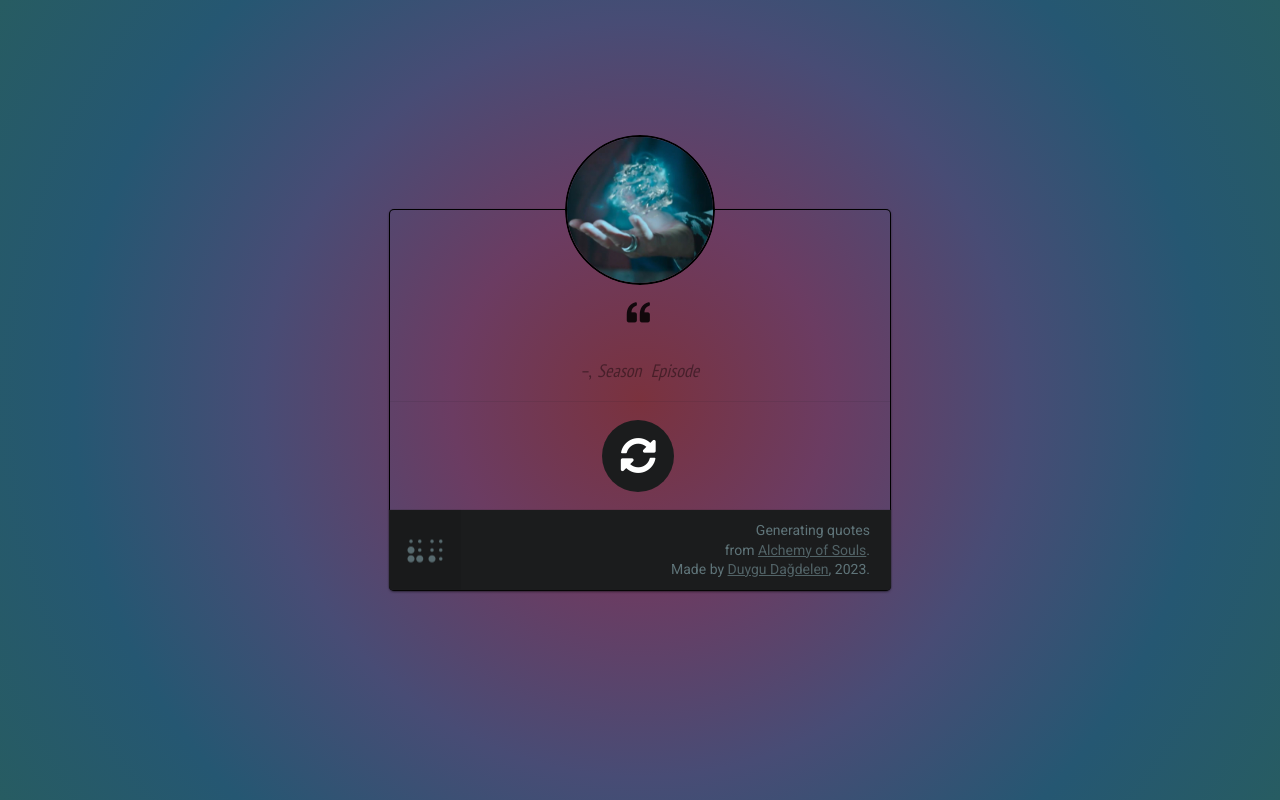
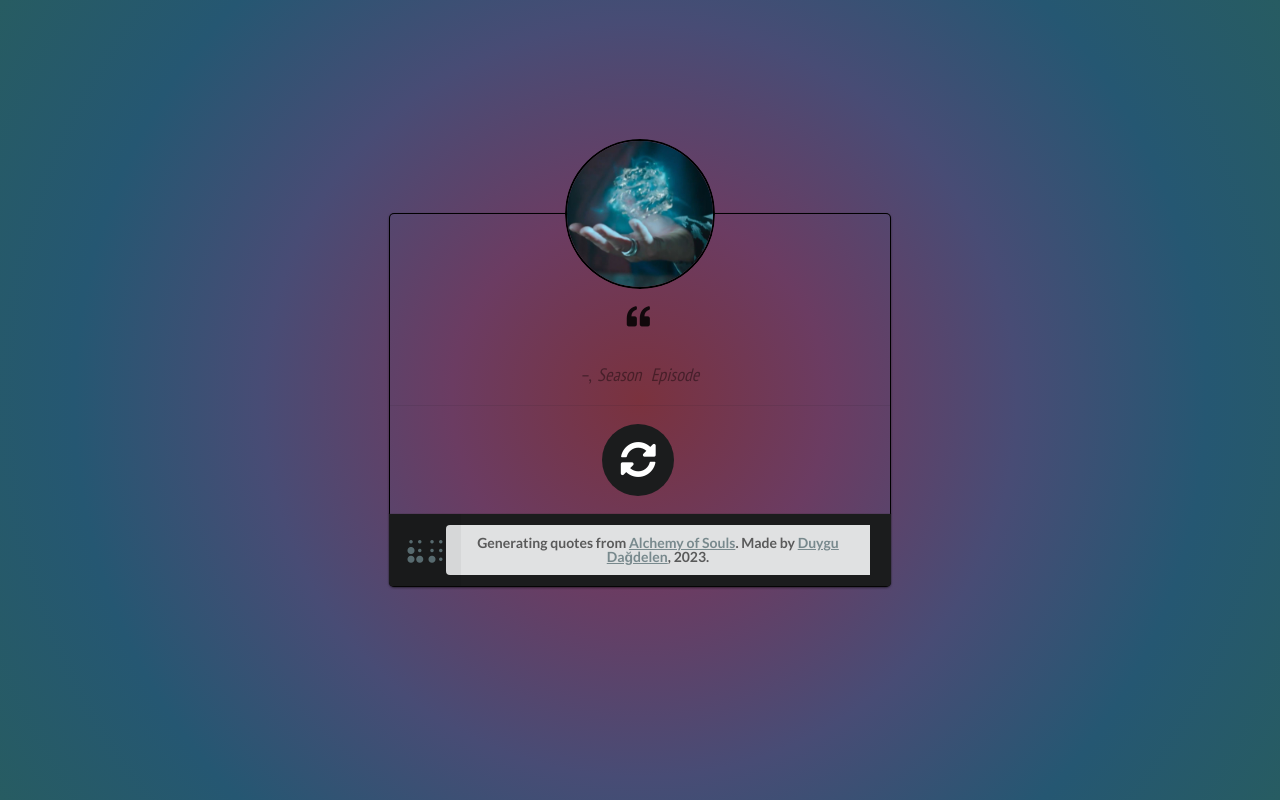
Before and after one commit to dduyg/alchemy-of-souls, a plain HTML site: page index.html in a window 1280 px wide. Drawn offline with nearby package versions, Linux system fonts and the light colour scheme; no server answers.

Commit message:
Update index.html

```diff
--- a/index.html
+++ b/index.html
@@ -41,7 +41,7 @@
       </div>
       <div style="color: #5F7479; line-height: 1.37em; text-align: right; opacity: 1; font-weight: normal; font-family: 'Roboto', sans-serif;" class="ui bottom attached black labeled icon button">
        <i class="big vertically flipped braille icon"></i>
-       Generating quotes <br> from <a href="https://en.m.wikipedia.org/wiki/Alchemy_of_Souls">Alchemy of Souls</a>. <br> Made by <a href="https://dduyg.github.io">Duygu Dağdelen</a>, 2023.
+       <div class="ui button">Generating quotes from <a href="https://en.m.wikipedia.org/wiki/Alchemy_of_Souls">Alchemy of Souls</a>. Made by <a href="https://dduyg.github.io">Duygu Dağdelen</a>, 2023.</div>
       </div>
     </div>
   </div>
```
